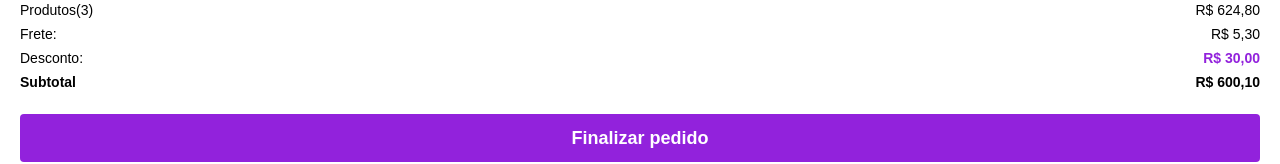
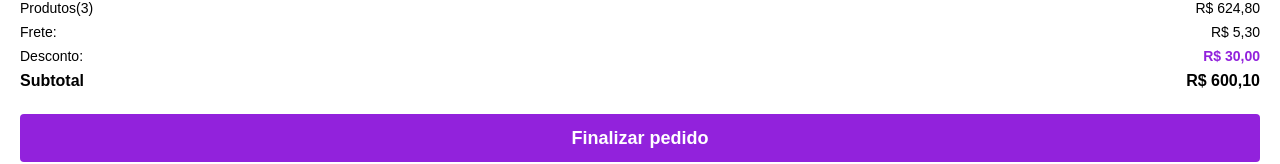
Before and after one commit to luane-aquino/checkout, a React (Create React App) app: page /payment in a window 1280 px wide. Shown: the part 610-774 px from the top of the page. Built offline with nearby package versions, Linux system fonts and the light colour scheme.

Commit message:
fix: adjusted text style

```diff
--- a/src/components/molecules/PaymentPlan/index.tsx
+++ b/src/components/molecules/PaymentPlan/index.tsx
@@ -30,7 +30,7 @@ const PaymentPlan = ({
         <p>Desconto:</p>
         <p className="purple">R$ {BrazilianCurrency.format(discount)}</p>
       </li>
-      <li className="payment-plan__item bold">
+      <li className="payment-plan__item bigger">
         <p>Subtotal</p>
         <p>R$ {BrazilianCurrency.format(subtotal)}</p>
       </li>
--- a/src/components/molecules/PaymentPlan/styles.scss
+++ b/src/components/molecules/PaymentPlan/styles.scss
@@ -19,7 +19,8 @@
     font-weight: 700;
   }
 
-  .bold {
+  .bigger {
     font-weight: 700;
+    font-size: 16px;
   }
 }
```
